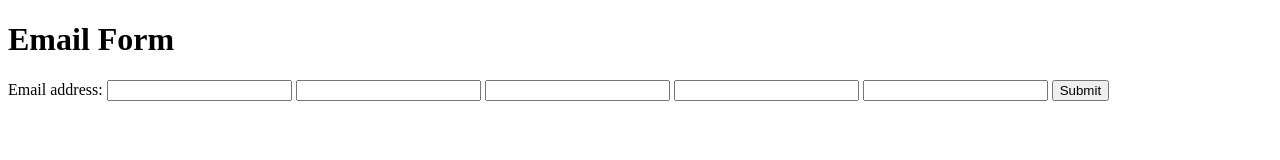
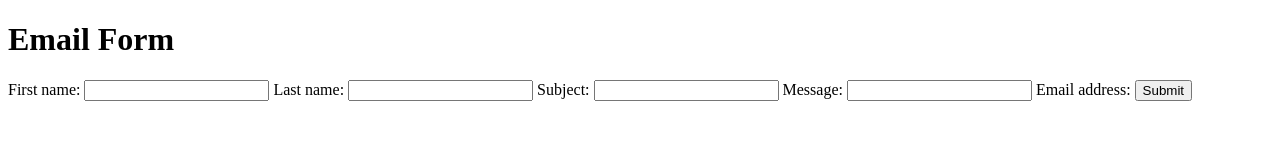
Before and after one commit to Lanruoj/email-rerouter, a plain HTML site: page src/index.html in a window 1280 px wide. Drawn offline with Linux system fonts and the light colour scheme.

Commit message:
Create basic form

```diff
--- a/src/index.html
+++ b/src/index.html
@@ -11,12 +11,19 @@
   <h1>Email Form</h1>
   <div>
     <form>
+      <label for="fname">First name:</label>
+      <input type="text" id="fname" name="fname" />
+
+      <label for="lname">Last name:</label>
+      <input type="text" id="lname" name="lname" />
+
+      <label for="subject">Subject:</label>
+      <input type="text" id="subject" name="subject" />
+
+      <label for="message">Message:</label>
+      <input type="text" id="message" name="message" />
+
       <label for="email">Email address:</label>
-      <input type="text" id="fname" name="fname" />
-      <input type="text" id="lname" name="lname" />
-      <input type="text" id="subject" name="subject" />
-      <input type="text" id="message" name="message" />
-      <input type="email" id="email" name="email" />
       <input type="submit" id="submit" value="Submit" />
     </form>
   </div>
```
